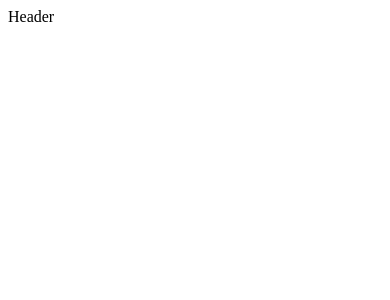
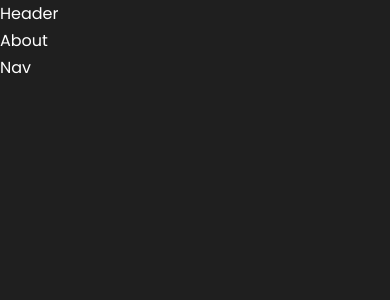
Before and after one commit to GusttavoCDN-zz/portfolio, a React (Vite) app: page / in a window 390 px wide. Shown: the top 300 px of the page. Built offline with nearby package versions, Linux system fonts and the light colour scheme.

Commit message:
feat: Criado estilos gerais da aplicação

```diff
--- a/src/App.tsx
+++ b/src/App.tsx
@@ -1,10 +1,14 @@
+import About from 'components/About';
 import Header from 'components/Header';
+import Nav from 'components/Nav';
 import React from 'react';
 
 export default function App() {
   return (
     <React.Fragment>
       <Header />
+      <About />
+      <Nav />
     </React.Fragment>
   );
 }
--- /dev/null
+++ b/src/components/Nav/Nav.tsx
@@ -0,0 +1,7 @@
+import React from 'react';
+
+function Nav() {
+  return <div>Nav</div>;
+}
+
+export default Nav;
--- /dev/null
+++ b/src/components/Nav/index.ts
@@ -0,0 +1,2 @@
+import Nav from './Nav';
+export default Nav;
--- a/src/main.tsx
+++ b/src/main.tsx
@@ -1,3 +1,5 @@
+import './scss/index.scss';
+
 import React from 'react';
 import ReactDOM from 'react-dom';
 
--- /dev/null
+++ b/src/scss/index.scss
@@ -0,0 +1,141 @@
+@import url('https://fonts.googleapis.com/css2?family=Poppins:wght@300;400;500;600&display=swap');
+
+* {
+  box-sizing: border-box;
+  list-style: none;
+  margin: 0;
+  outline: 0;
+  padding: 0;
+  text-decoration: none;
+}
+
+:root {
+  --color-bg: #1f1f1f;
+  --color-bg-variant: #2c2c6c;
+  --color-primary: #4db5ff;
+  --color-primary-variant: rgba(77, 181, 255, 0.4);
+  --color-white: #fff;
+  --color-light: rgba(255, 255, 255, 0.6);
+
+  --transition: all 400ms ease;
+
+  --container-width-lg: 75%;
+  --container-width-md: 86%;
+  --container-width-sm: 90%;
+}
+
+html {
+  scroll-behavior: smooth;
+}
+
+::-webkit-scrollbar {
+  display: none;
+}
+
+body {
+  font-family: 'Poppins', sans-serif;
+  background: var(--color-bg);
+  color: var(--color-white);
+  line-height: 1.7;
+}
+
+// ==================== GENERAL STYLES ===============
+
+.container {
+  width: var(--container-width-lg);
+  margin: 0 auto;
+}
+
+h1,
+h2,
+h3,
+h4,
+h5 {
+  font-weight: 500;
+}
+
+h1 {
+  font-size: 2.5rem;
+}
+
+section {
+  margin-top: 8rem;
+
+  h2,
+  h5 {
+    text-align: center;
+    color: var(--color-light);
+  }
+
+  h2 {
+    color: var(--color-primary);
+    margin-bottom: 3rem;
+  }
+}
+
+.text-light {
+  color: var(--color-light);
+}
+
+a {
+  color: var(--color-primary);
+  transition: var(--transition);
+}
+
+a:hover {
+  color: var(--color-white);
+}
+
+.btn {
+  border: 1px solid var(--color-primary);
+  border-radius: 0.4rem;
+  color: var(--color-primary);
+  cursor: pointer;
+  display: inline-block;
+  padding: 0.75rem 1.2rem;
+  transition: var(--transition);
+  width: max-content;
+}
+
+.btn:hover {
+  background: var(--color-white);
+  color: var(--color-bg);
+  border-color: transparent;
+}
+
+.btn-primary {
+  background: var(--color-primary);
+  color: var(--color-bg);
+}
+
+.img {
+  display: block;
+  width: 100%;
+  object-fit: cover;
+}
+
+// ==================== MEDIA QUERIES (MEDIUM DEVICES) =================
+
+@media screen and (max-width: 1024px) {
+  .container {
+    width: var(--container-width-md);
+  }
+
+  section {
+    margin-top: 6rem;
+  }
+}
+
+// ==================== MEDIA QUERIES (SMALL DEVICES) =================
+
+@media screen and (max-width: 600px) {
+  .container {
+    width: var(--container-width-sm);
+  }
+
+  section {
+    h2 {
+      margin-bottom: 2rem;
+    }
+  }
+}
```
